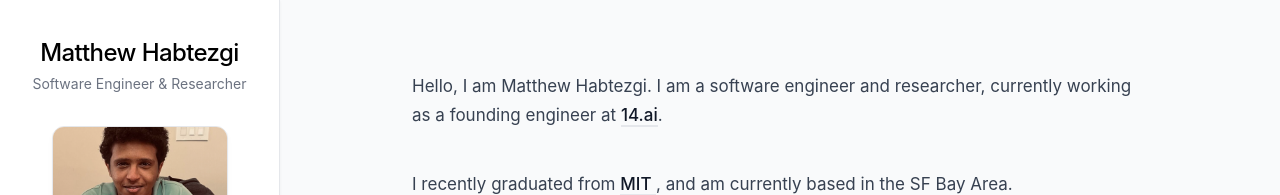
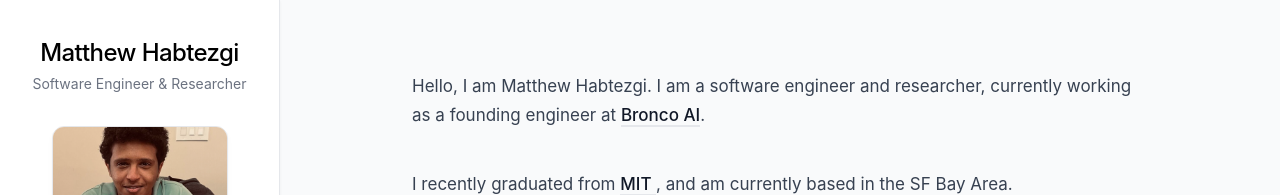
Before and after one commit to mhbtz1/personal-website, a React (Vite) app: page / in a window 1280 px wide. Shown: the top 195 px of the page. Built offline with nearby package versions, Linux system fonts and the light colour scheme.

Commit message:
update employment

```diff
--- a/src/components/AboutPage.tsx
+++ b/src/components/AboutPage.tsx
@@ -4,7 +4,7 @@ export function AboutPage() {
     return (
         <div className="about">
             <p className="about-intro">
-                Hello, I am Matthew Habtezgi. I am a software engineer and researcher, currently working as a founding engineer at <a href="https://14.ai" target="_blank" rel="noopener noreferrer"> 14.ai</a>.
+                Hello, I am Matthew Habtezgi. I am a software engineer and researcher, currently working as a founding engineer at <a href="https://bronco.ai" target="_blank" rel="noopener noreferrer"> Bronco AI</a>.
             </p>
             <p className="about-intro"> I recently graduated from <a href="https://www.mit.edu" target="_blank" rel="noopener noreferrer"> MIT </a>, and am currently based in the SF Bay Area. </p>
 
```
Also changed, not shown: render.yaml (added).
